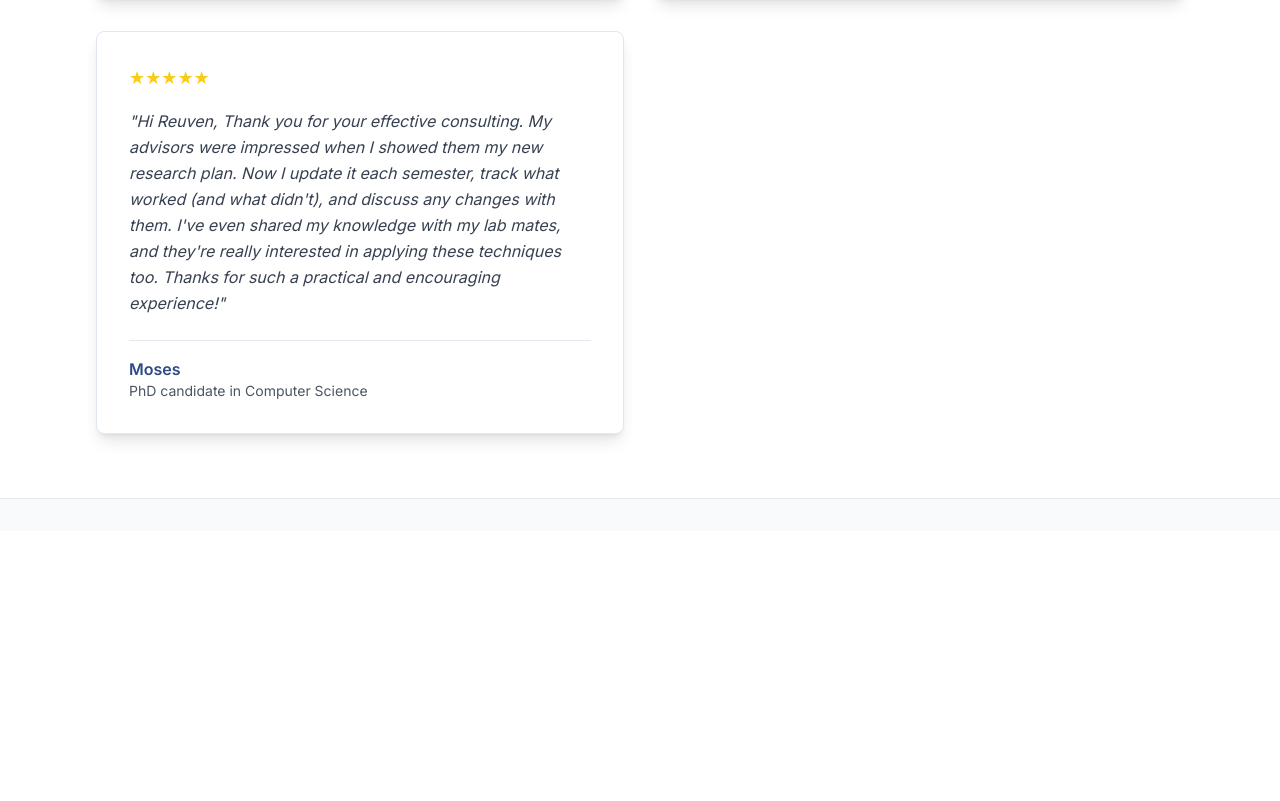
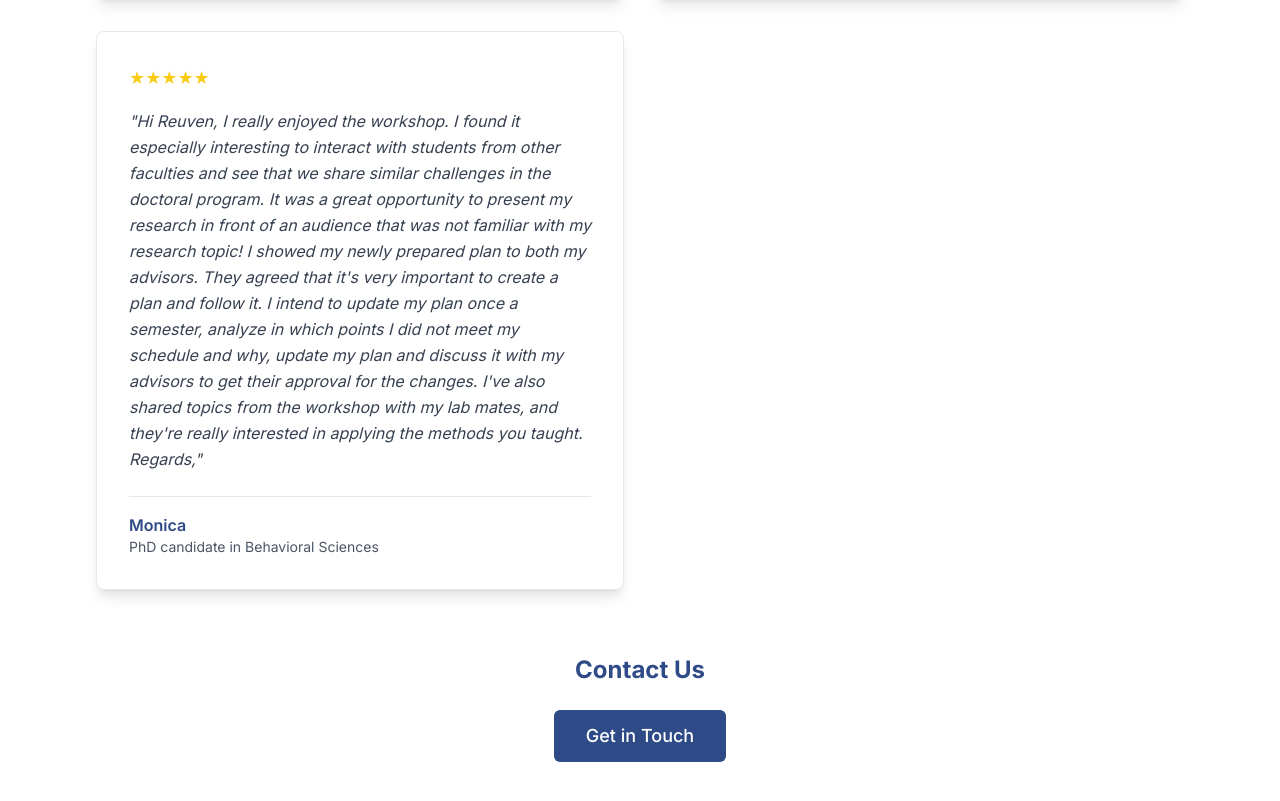
Before and after one commit to ReuvenKatz/pathway-nexus-gateway1, a React (Vite) app: page /testimonials in a window 1280 px wide. Shown: the part 1219-2020 px from the top of the page. Before the commit the page ends 1750 px from the top, so only its background shows below. Built offline with nearby package versions, Linux system fonts and the light colour scheme; a web font is replaced by a local one.

Commit message:
Update Testimonials page
Updated testimonial text and author details on the Testimonials page. Added a new "Contact Us" CTA button.

```diff
--- a/src/pages/Testimonials.tsx
+++ b/src/pages/Testimonials.tsx
@@ -24,10 +24,10 @@ const Testimonials = () => {
     {
       id: 3,
       rating: 5,
-      text: "Hi Reuven, Thank you for your effective consulting. My advisors were impressed when I showed them my new research plan. Now I update it each semester, track what worked (and what didn't), and discuss any changes with them. I've even shared my knowledge with my lab mates, and they're really interested in applying these techniques too. Thanks for such a practical and encouraging experience!",
-      author: "Moses",
-      position: "PhD candidate in Computer Science"
-    },
+      text: "Hi Reuven, I really enjoyed the workshop. I found it especially interesting to interact with students from other faculties and see that we share similar challenges in the doctoral program. It was a great opportunity to present my research in front of an audience that was not familiar with my research topic! I showed my newly prepared plan to both my advisors. They agreed that it's very important to create a plan and follow it. I intend to update my plan once a semester, analyze in which points I did not meet my schedule and why, update my plan and discuss it with my advisors to get their approval for the changes. I've also shared topics from the workshop with my lab mates, and they're really interested in applying the methods you taught. Regards,",
+      author: "Monica",
+      position: "PhD candidate in Behavioral Sciences"
+    }
   ];
 
   const renderStars = (rating: number) => {
@@ -77,6 +77,18 @@ const Testimonials = () => {
           ))}
         </div>
 
+        {/* Contact Us CTA */}
+        <div className="text-center mt-16">
+          <h2 className="text-2xl font-bold text-[#2E4A87] mb-6">
+            Contact Us
+          </h2>
+          <button
+            onClick={() => navigate('/contact')}
+            className="bg-[#2E4A87] hover:bg-[#1e3a6f] text-white px-8 py-3 rounded-md text-lg font-medium transition-colors"
+          >
+            Get in Touch
+          </button>
+        </div>
       </div>
       <ScrollToTopButton />
     </div>
```
